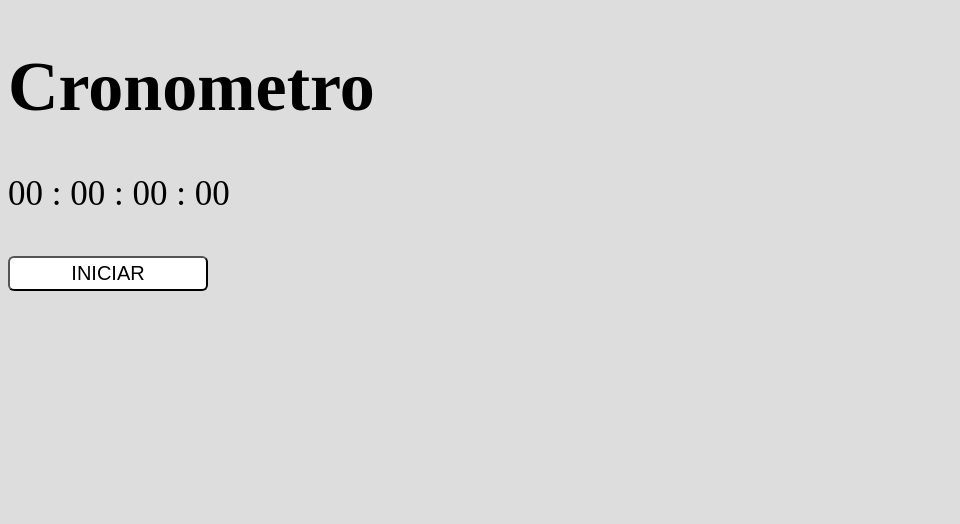
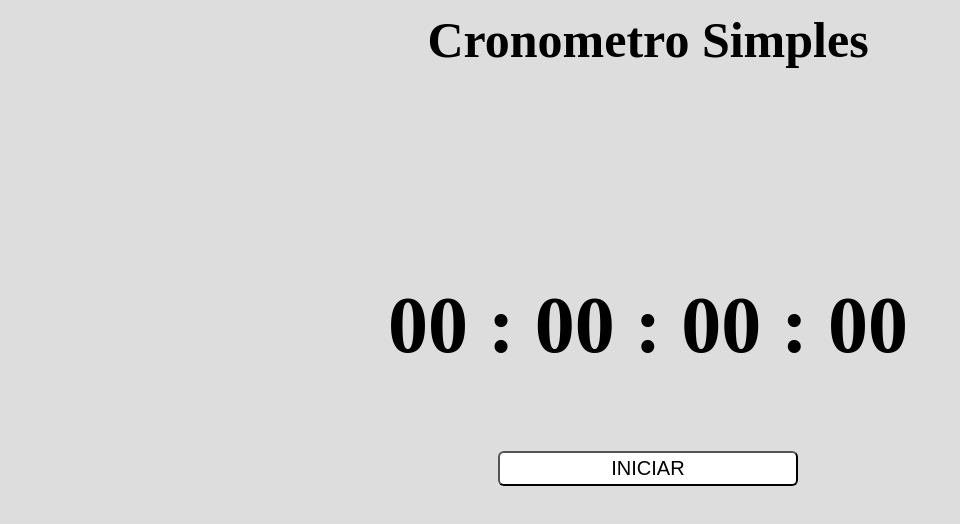
Before and after one commit to 2yuri/Chronometer, a plain HTML site: page index.html in a window 1280 px wide. Shown: the whole page, without its empty margins (0-960 px from the left). Drawn offline with Linux system fonts and the light colour scheme.

Commit message:
finishing

```diff
--- a/index.html
+++ b/index.html
@@ -6,12 +6,9 @@
   <title>Cronometro</title>
   <link rel="stylesheet"  href=style.css>
 </head>
-<body id= bodyes>
+<body>
   <header>
-      <h1 class= title>Cronometro</h1>
-  </header>
-
-  <section>
+      <h1 class= title>Cronometro Simples</h1>
     <div class = cronometro>
       <p>
       <span id= horas>00</span> :
@@ -24,7 +21,7 @@
       <button class = buttons id=BtnZerar>ZERAR</button>
 
     </div>
-  </section>
+</header>
 
   <script src="script.js"></script>
 
--- a/script.js
+++ b/script.js
@@ -1,7 +1,5 @@
 const btnInit = document.getElementById("BtnIniciar")
 const btnZerar = document.getElementById("BtnZerar")
-const btnParar = document.getElementById("BtnParar")
-const body = document.getElementById("bodyes")
 
 var chronometer_id = 0;
 
@@ -27,7 +25,7 @@ function startChronometer() {
     else if (s < 59) { d= 0; s+=1; }
     else if (m < 59) { d= 0; s=0; m+=1; }
     else if (h < 1000) { d= 0; s=0; m=0; h+=1; }
-    else { alert('Tempo maximo atingido! 24 horas.')}
+    else { alert('oi')}
 
  }, 100);
 }
--- a/style.css
+++ b/style.css
@@ -1,26 +1,48 @@
 body {
+  background-color: #ddddddff;
+}
+/* BUTTONS */
+
+header {
+  height: 100vh;
   width: 100vw;
-  height: 100vh;
-  background-color: #dddddd;
-  font-size: 35px;
-
+  display: flex;
+  flex-direction: column;
+  justify-content: flex-start;
+  align-items: center;
+  align-content: center;
+  text-align: center;
 }
 
-#BtnZerar {
-  display: none;
+h1 {
+  font-size: 50px;
+  color: black;
+  margin: 3px 3px;
 }
 
-section button {
+p {
+  font-size: 80px;
+  margin-top: 40%;
+  font-weight: 900;
+}
+
+button {
   border-radius: 6px;
   background-color: white;
   color: black;
-  width: 200px;
+  width: 300px;
   height: 35px;
   border-color: black;
   font-size: 20px;
+  cursor: pointer;
 }
-section button:hover{
+button:hover{
   background-color: black;
   color: white;
   border-color: black;
 }
+
+/* DISPLAY BUTTON OFF*/
+#BtnZerar {
+  display: none;
+}
```
